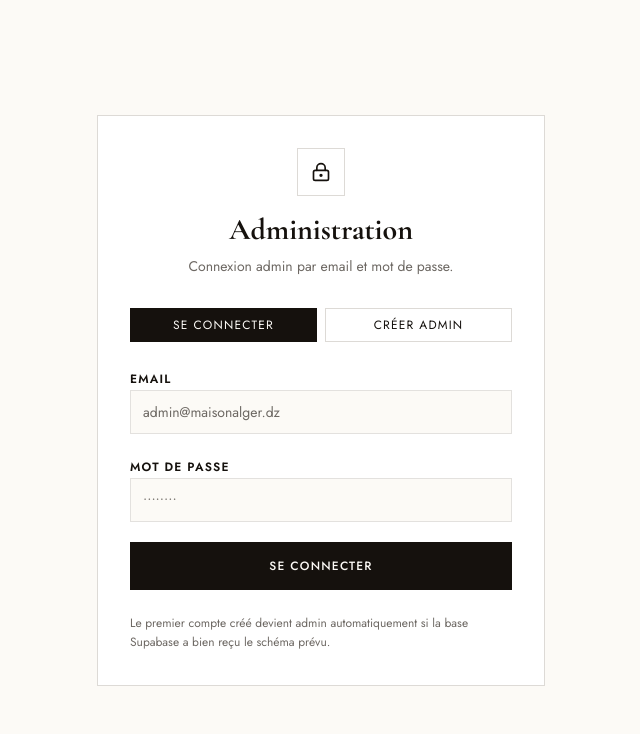
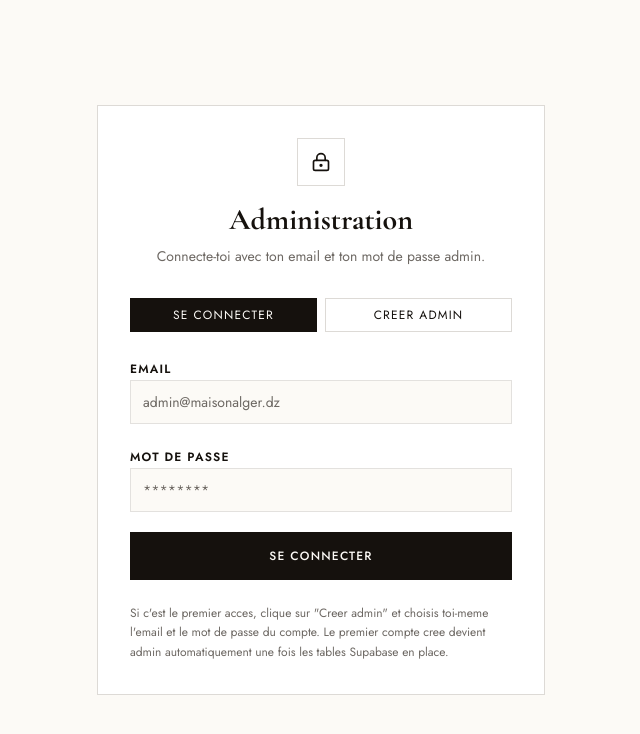
Before and after one commit to RENOLIX/boutique.github.io, a React (Vite) app: page /#/admin/login in a window 1280 px wide. Shown: the top 734 px of the page, without its empty margins (319-959 px from the left). Built offline with nearby package versions, Linux system fonts and the light colour scheme; no server answers; the database is empty.

Commit message:
Clarify admin login and add Supabase schema script

```diff
--- a/src/pages/admin/login/page.tsx
+++ b/src/pages/admin/login/page.tsx
@@ -31,7 +31,8 @@ export default function AdminLoginPage() {
           toast.error(error);
           return;
         }
-        toast.success("Connexion réussie");
+
+        toast.success("Connexion reussie");
         navigate("/admin/products", { replace: true });
         return;
       }
@@ -43,9 +44,9 @@ export default function AdminLoginPage() {
       }
 
       if (needsEmailConfirmation) {
-        toast.success("Compte créé. Vérifie ton email pour confirmer l'accès admin.");
+        toast.success("Compte cree. Verifie ton email pour confirmer l'acces admin.");
       } else {
-        toast.success("Compte admin créé et connecté.");
+        toast.success("Compte admin cree et connecte.");
         navigate("/admin/products", { replace: true });
       }
     } finally {
@@ -62,11 +63,11 @@ export default function AdminLoginPage() {
           </div>
           <h1 className="font-serif text-3xl font-bold mb-2">Administration</h1>
           <p className="text-sm text-muted-foreground">
-            Connexion admin par email et mot de passe.
+            Connecte-toi avec ton email et ton mot de passe admin.
           </p>
           {!hasSupabaseConfig ? (
             <p className="text-xs text-red-600 mt-3">
-              Supabase n'est pas encore configuré dans l'application.
+              Supabase n'est pas encore configure dans l'application.
             </p>
           ) : null}
         </div>
@@ -92,7 +93,7 @@ export default function AdminLoginPage() {
                 : "flex-1 border border-border py-2 text-xs uppercase tracking-widest"
             }
           >
-            Créer admin
+            Creer admin
           </button>
         </div>
 
@@ -116,7 +117,7 @@ export default function AdminLoginPage() {
               onChange={(event) => setPassword(event.target.value)}
               required
               minLength={6}
-              placeholder="••••••••"
+              placeholder="********"
             />
           </div>
 
@@ -125,13 +126,14 @@ export default function AdminLoginPage() {
               ? "Patiente..."
               : mode === "login"
                 ? "Se connecter"
-                : "Créer le compte admin"}
+                : "Creer le compte admin"}
           </Button>
         </form>
 
         <p className="text-xs text-muted-foreground mt-6 leading-relaxed">
-          Le premier compte créé devient admin automatiquement si la base Supabase
-          a bien reçu le schéma prévu.
+          Si c'est le premier acces, clique sur "Creer admin" et choisis toi-meme
+          l'email et le mot de passe du compte. Le premier compte cree devient
+          admin automatiquement une fois les tables Supabase en place.
         </p>
       </div>
     </div>
```
Also changed, not shown: 1 other file (tests, documents, lock files or other folders).
